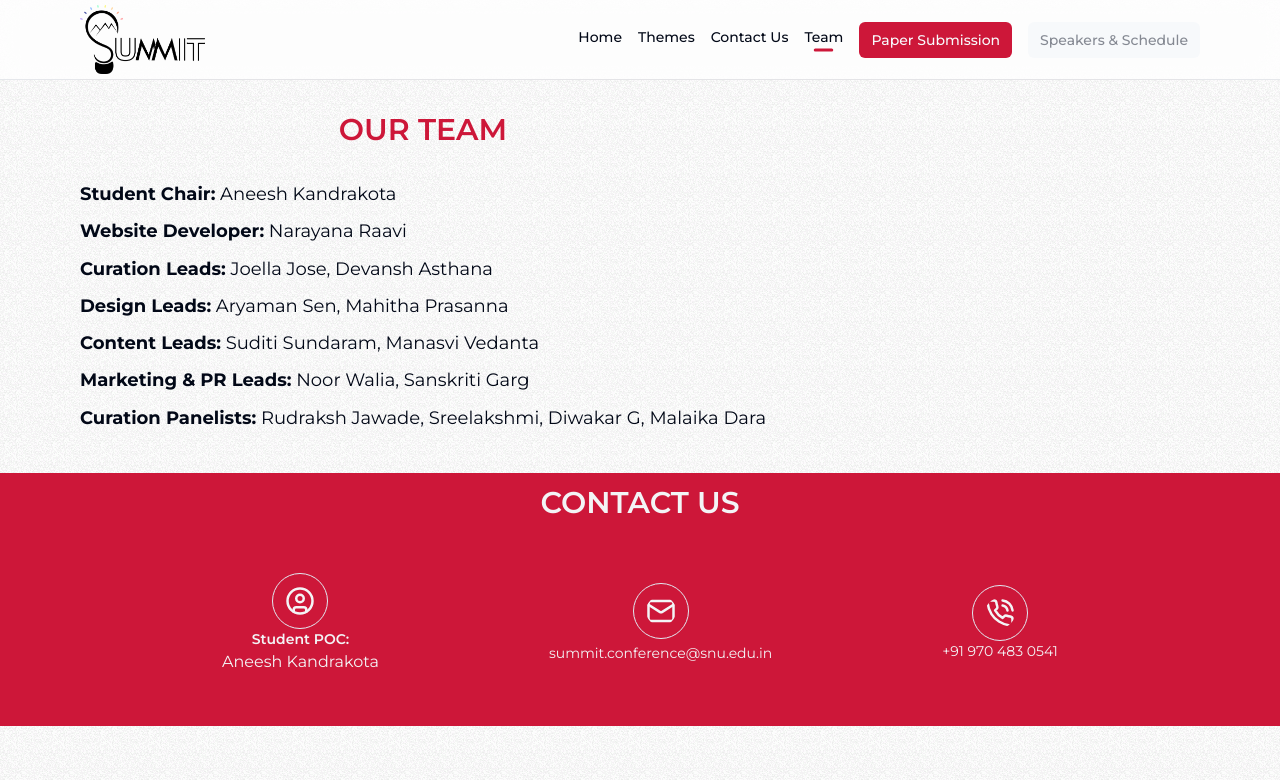
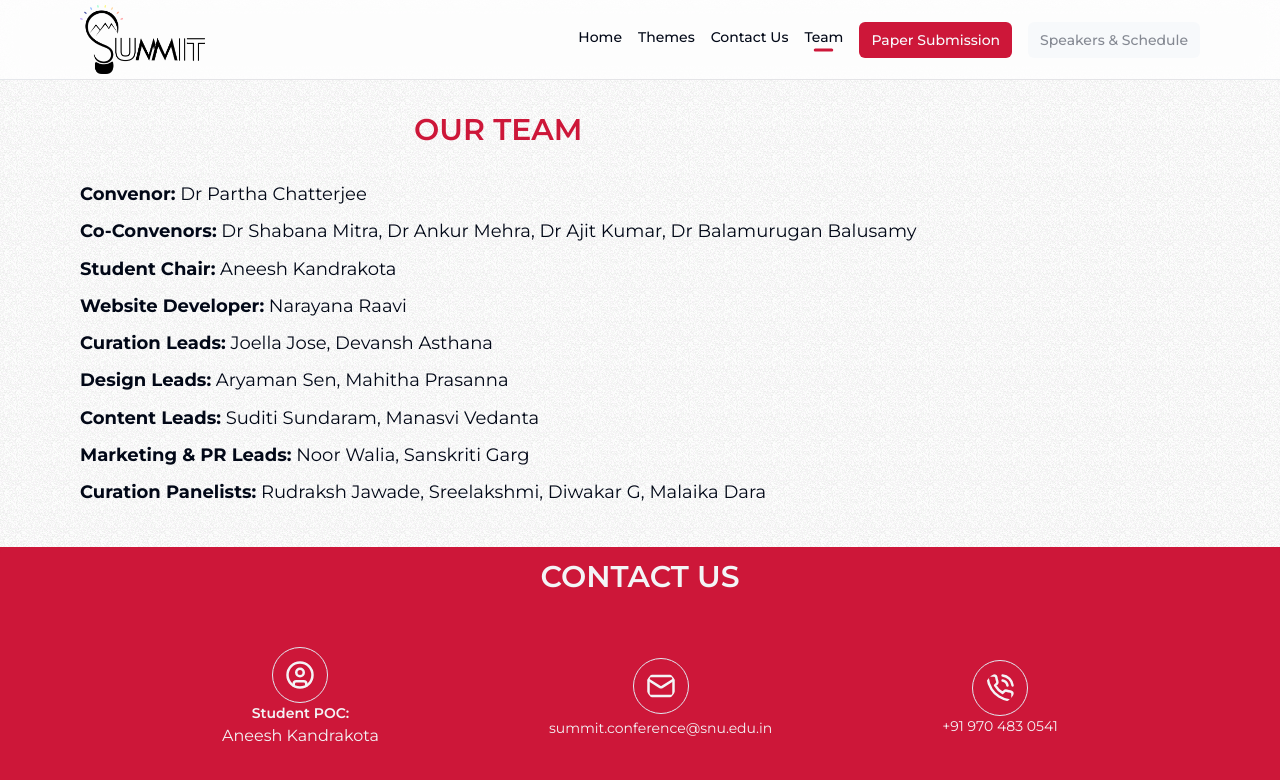
Before and after one commit to Narayana212/event-conf, a Next.js app: page /team in a window 1280 px wide. Shown: the top 780 px of the page. Built offline with nearby package versions, Linux system fonts and the light colour scheme.

Commit message:
Update page.tsx

```diff
--- a/src/app/team/page.tsx
+++ b/src/app/team/page.tsx
@@ -9,6 +9,12 @@ export default function Team() {
           <h1 className="text-5xl md:text-3xl text-[#CD1739] font-semibold mb-4">OUR TEAM</h1>
 
           <div className="text-lg leading-relaxed">
+            <p className="mb-2">
+              <strong>Convenor:</strong> Dr Partha Chatterjee
+            </p>
+            <p className="mb-2">
+              <strong>Co-Convenors:</strong> Dr Shabana Mitra, Dr Ankur Mehra, Dr Ajit Kumar, Dr Balamurugan Balusamy
+            </p>
             <p className="mb-2">
               <strong>Student Chair:</strong> Aneesh Kandrakota
             </p>
```
